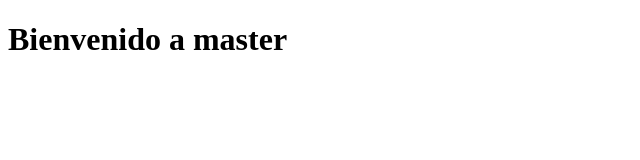
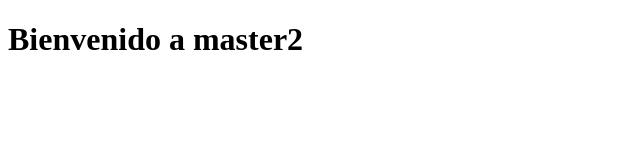
Before and after one commit to raulmarinmorales308/conflictoFinal, a plain HTML site: page index.html in a window 1280 px wide. Shown: the full height of the page, 0-640 px from the left. Drawn offline with Linux system fonts and the light colour scheme.

Commit message:
Cambios en el main

```diff
--- a/index.html
+++ b/index.html
@@ -6,6 +6,6 @@
     <title>Document</title>
 </head>
 <body>
-    <h1>Bienvenido a master</h1>
+    <h1>Bienvenido a master2</h1>
 </body>
 </html>
```
